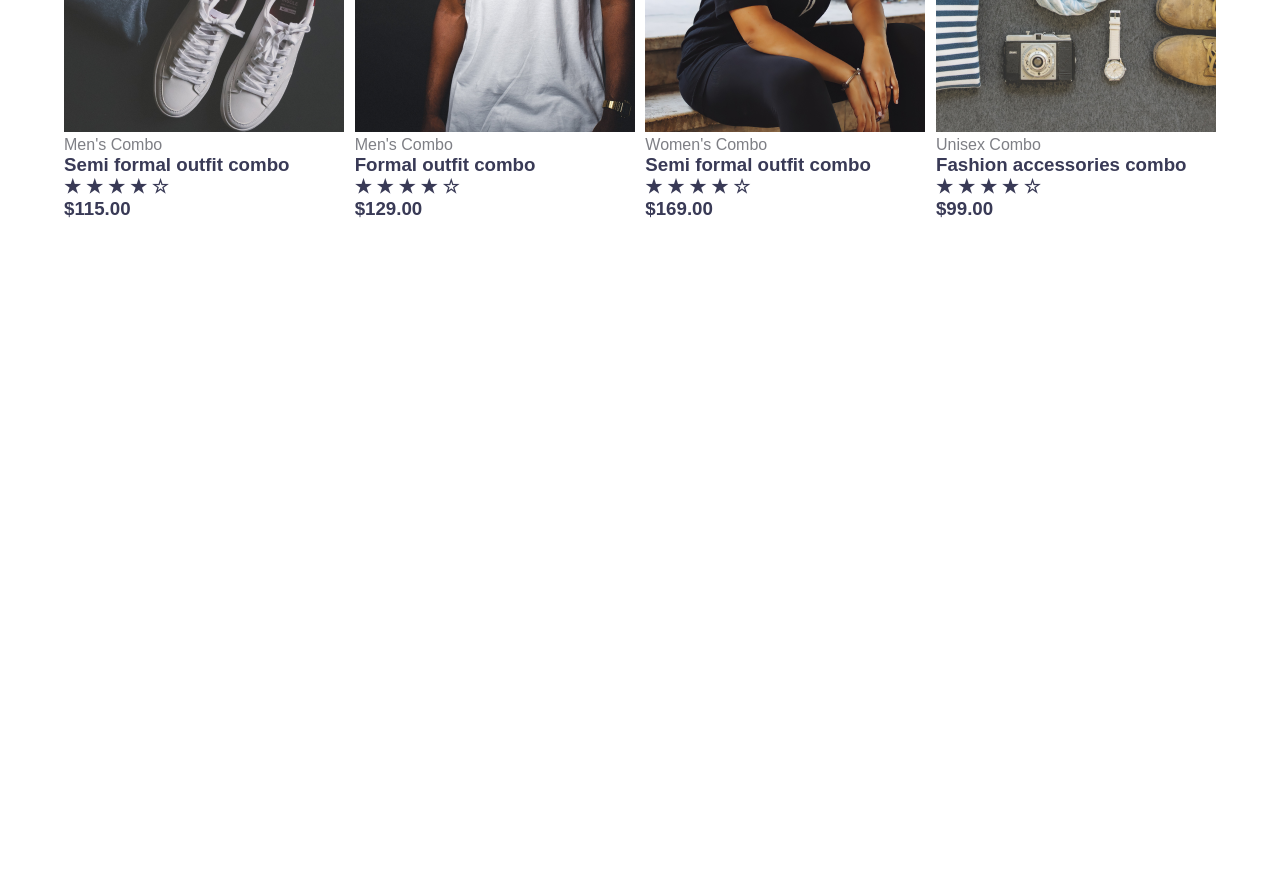
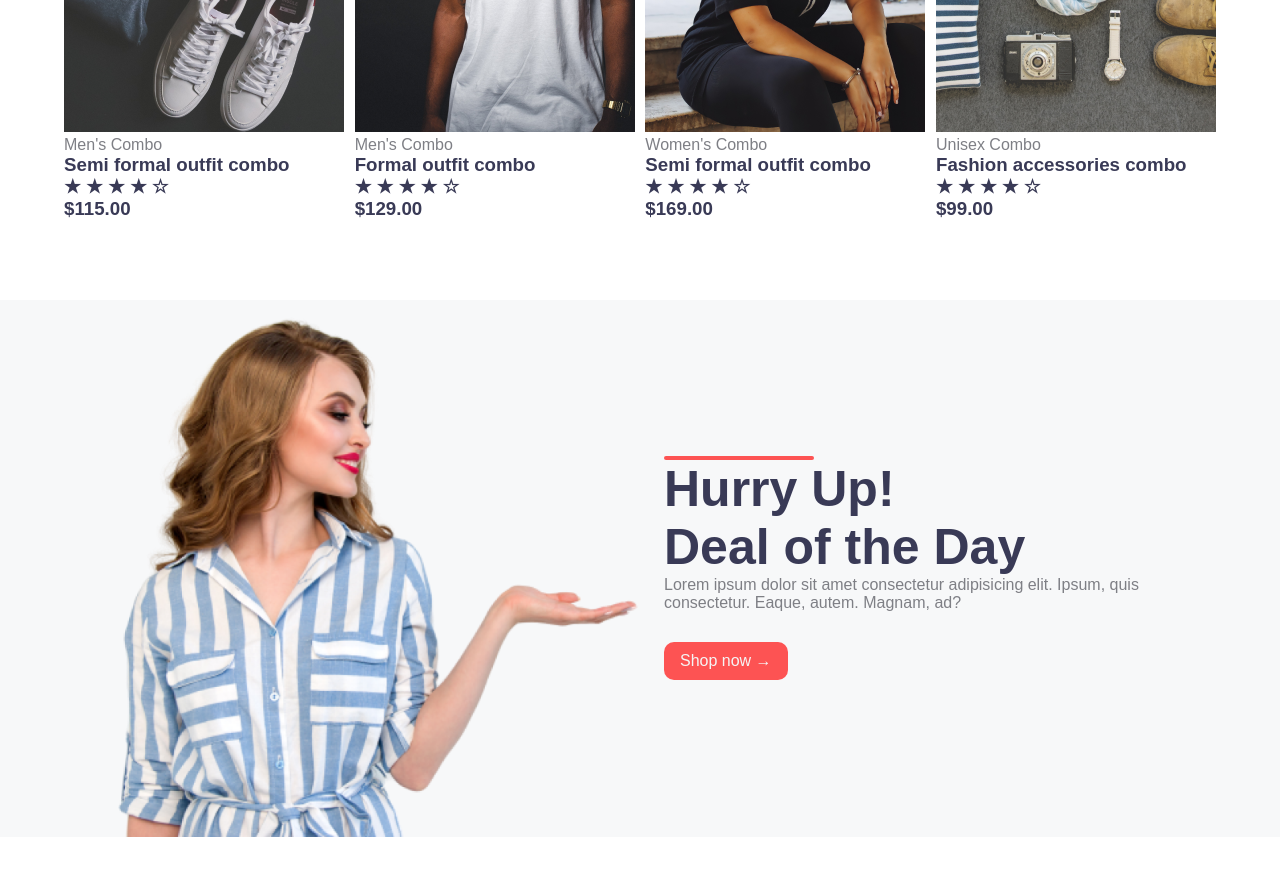
Before and after one commit to mrndolo/ecommerce-store, a plain HTML site: page index.html in a window 1280 px wide. Shown: the part 1708-2583 px from the top of the page. Before the commit the page ends 2008 px from the top, so only its background shows below. Drawn offline with Linux system fonts and the light colour scheme.

Commit message:
Completed Offer Section

```diff
--- a/index.html
+++ b/index.html
@@ -107,5 +107,18 @@
             </div>
         </div>
     </section>
+
+    <!-- Offer Section -->
+    <section id="offer">
+        <div class="container">
+            <img src="./img/offer.png" alt="">
+            <div class="offer-content">
+                <div class="line"></div>
+                <h1>Hurry Up! <br>Deal of the Day</h1>
+                <p>Lorem ipsum dolor sit amet consectetur adipisicing elit. Ipsum, quis consectetur. Eaque, autem. Magnam, ad?</p>
+            <button class="ctn">Shop now &#8594;</button>
+        </div>
+        </div>
+    </section>
 </body>
 </html>
--- a/style.css
+++ b/style.css
@@ -111,3 +111,18 @@ header {
     display: flex;
     justify-content: space-between;
 }
+/* Offer Section */
+#offer {
+    margin: 80px auto;
+    background: var(--bg);
+}
+#offer .container {
+    display: flex;
+    align-items: center;
+}
+#offer .container img {
+    max-width: 600px;
+}
+.offer-content h1{
+    font-size: 50px;
+}
```
